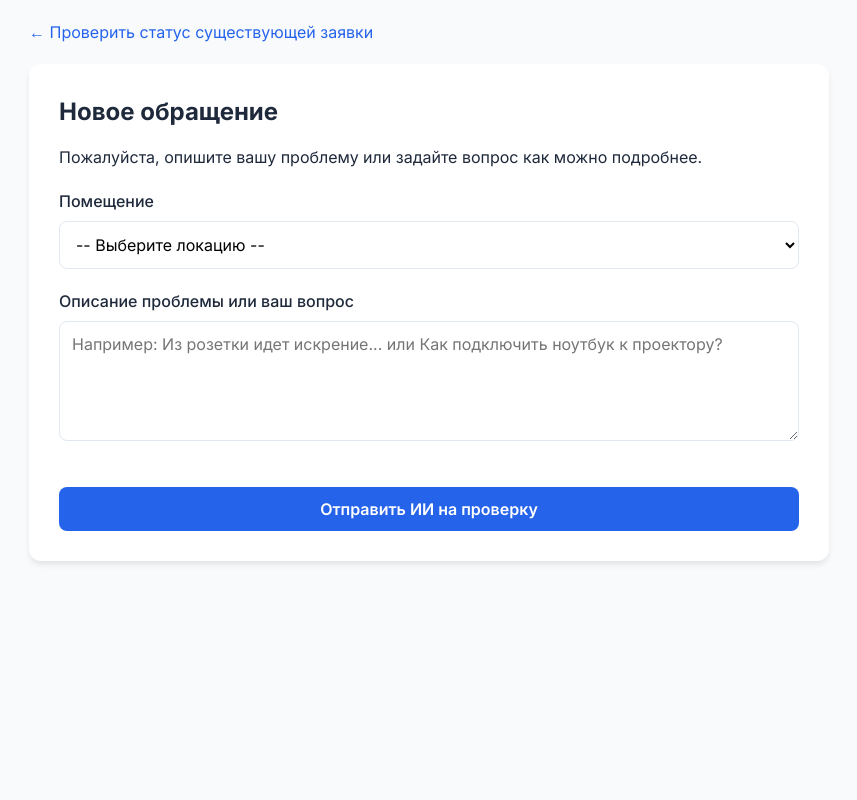
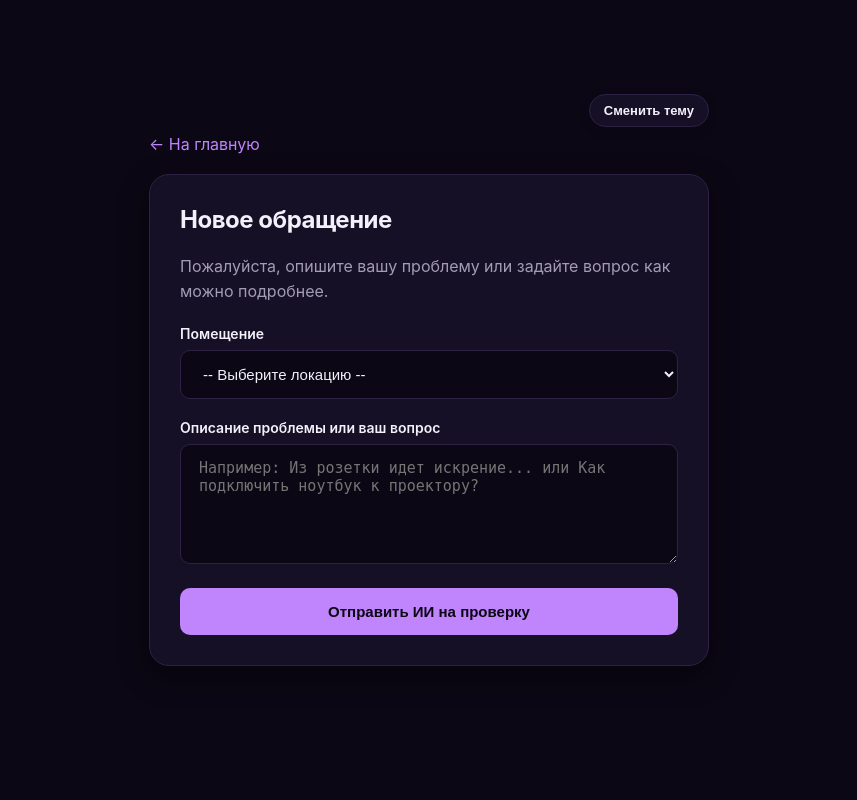
Before and after one commit to dasdiener/projectQQ, a Flask app: page /create in a window 1280 px wide. Shown: the whole page, without its empty margins (211-1068 px from the left). Run offline with Flask 3, Linux system fonts and the light colour scheme; data comes from the database, SQL or seed files in the repository.

Commit message:
ytrjnjhsq abrc html +darktheme фронтер меня ненавидит

```diff
--- a/static/css/style.css
+++ b/static/css/style.css
@@ -1,176 +1,261 @@
-/* static/css/style.css */
-@import url('https://fonts.googleapis.com/css2?family=Inter:wght@400;500;600;700&display=swap');
+/* Палитра Cyber Orchid: Фиолетовые акценты и две темы */
+:root {
+    /* Темная тема (по умолчанию) */
+    --bg-main: #0b0714;
+    --bg-card: #161026;
+    --border: #2d2244;
+    --text-main: #f3f0fa;
+    --text-muted: #a39cb5;
 
-:root {
-    --primary: #2563eb;
-    --primary-hover: #1d4ed8;
-    --bg-color: #f8fafc;
-    --surface: #ffffff;
-    --text-main: #1e293b;
-    --text-muted: #64748b;
-    --border: #e2e8f0;
-    --danger-bg: #fef2f2;
-    --danger-border: #f87171;
-    --danger-text: #991b1b;
-    --info-bg: #eff6ff;
-    --info-border: #60a5fa;
-    --info-text: #1e40af;
-    --warning-bg: #fffbeb;
-    --warning-border: #fbbf24;
-    --warning-text: #92400e;
-    --success: #10b981;
+    /* Акцентные фиолетовые цвета */
+    --primary: #c084fc;
+    --primary-hover: #a855f7;
+    --primary-glow: rgba(192, 132, 252, 0.15);
+
+    /* Статусные цвета */
+    --success: #34d399;
+    --danger: #f87171;
+    --warning: #fbbf24;
+
+    --transition: all 0.3s cubic-bezier(0.4, 0, 0.2, 1);
 }
 
-* {
-    box-sizing: border-box;
-    margin: 0;
-    padding: 0;
-    font-family: 'Inter', sans-serif;
+/* Переключатель на светлую тему через класс light-theme */
+body.light-theme {
+    --bg-main: #f8f6fc;
+    --bg-card: #ffffff;
+    --border: #e2daeb;
+    --text-main: #251b35;
+    --text-muted: #6e647e;
+
+    --primary: #9333ea;
+    --primary-hover: #7e22ce;
+    --primary-glow: rgba(147, 51, 234, 0.1);
+
+    --success: #059669;
+    --danger: #dc2626;
+    --warning: #d97706;
 }
 
 body {
-    background-color: var(--bg-color);
+    background-color: var(--bg-main);
     color: var(--text-main);
-    line-height: 1.5;
-    padding: 20px;
+    font-family: -apple-system, BlinkMacSystemFont, "Segoe UI", Roboto, sans-serif;
+    margin: 0;
+    padding: 0;
     display: flex;
     justify-content: center;
+    align-items: center;
+    min-height: 100vh;
+    transition: background-color 0.3s ease, color 0.3s ease;
 }
 
 .container {
     width: 100%;
-    max-width: 800px;
-    margin: 0 auto;
+    max-width: 600px;
+    padding: 20px;
+    box-sizing: border-box;
+    position: relative;
 }
 
-/* Типографика */
-h1, h2, h3 { color: var(--text-main); margin-bottom: 15px; }
-p { color: var(--text-muted); margin-bottom: 15px; }
+/* Кнопка переключения темы в углу экрана */
+.theme-toggle-btn {
+    position: absolute;
+    top: -20px;
+    right: 20px;
+    background: var(--bg-card);
+    border: 1px solid var(--border);
+    color: var(--text-main);
+    padding: 8px 14px;
+    border-radius: 20px;
+    font-size: 13px;
+    font-weight: 600;
+    cursor: pointer;
+    box-shadow: 0 4px 12px rgba(0, 0, 0, 0.1);
+    transition: var(--transition);
+}
 
-/* Кнопки */
+.theme-toggle-btn:hover {
+    border-color: var(--primary);
+    box-shadow: 0 0 10px var(--primary-glow);
+}
+
+.status-card, .ai-block, .hero {
+    background: var(--bg-card);
+    border: 1px solid var(--border);
+    border-radius: 20px;
+    padding: 30px;
+    box-shadow: 0 10px 30px rgba(0, 0, 0, 0.05);
+    transition: var(--transition);
+}
+
+body:not(.light-theme) .status-card,
+body:not(.light-theme) .ai-block,
+body:not(.light-theme) .hero {
+    box-shadow: 0 10px 30px rgba(0, 0, 0, 0.4);
+}
+
+.status-card:hover {
+    border-color: var(--primary);
+    box-shadow: 0 15px 35px var(--primary-glow) !important;
+}
+
+h1, h2, h3 {
+    margin-top: 0;
+    font-weight: 700;
+    letter-spacing: -0.02em;
+}
+
+p {
+    color: var(--text-muted);
+    line-height: 1.6;
+}
+
+.form-group {
+    margin-bottom: 20px;
+}
+
+label {
+    display: block;
+    margin-bottom: 8px;
+    font-size: 14px;
+    font-weight: 600;
+}
+
+input[type="text"], select, textarea {
+    width: 100%;
+    padding: 14px 18px;
+    background: var(--bg-main);
+    border: 1px solid var(--border);
+    border-radius: 10px;
+    color: var(--text-main);
+    font-size: 15px;
+    box-sizing: border-box;
+    transition: var(--transition);
+}
+
+input[type="text"]:focus, select:focus, textarea:focus {
+    outline: none;
+    border-color: var(--primary);
+    box-shadow: 0 0 0 4px var(--primary-glow);
+}
+
+textarea {
+    min-height: 120px;
+    resize: vertical;
+}
+
 .btn {
     display: inline-flex;
     align-items: center;
     justify-content: center;
-    padding: 12px 24px;
-    border-radius: 8px;
+    padding: 14px 28px;
+    font-size: 15px;
     font-weight: 600;
+    border-radius: 10px;
+    cursor: pointer;
+    border: 1px solid transparent;
+    transition: var(--transition);
     text-decoration: none;
-    cursor: pointer;
-    border: none;
-    transition: all 0.2s ease;
-    font-size: 16px;
 }
 
-.btn-primary { background: var(--primary); color: white; }
-.btn-primary:hover { background: var(--primary-hover); }
-.btn-outline { background: transparent; border: 1px solid var(--border); color: var(--text-main); }
-.btn-outline:hover { background: var(--bg-color); }
-.btn-success { background: var(--success); color: white; }
-.btn-success:hover { filter: brightness(0.9); }
-.btn-block { width: 100%; }
+.btn-primary {
+    background: var(--primary);
+    color: var(--bg-main);
+}
 
-/* Главная страница */
-.hero {
-    text-align: center;
-    padding: 40px 20px;
-    background: var(--surface);
-    border-radius: 16px;
-    box-shadow: 0 4px 6px -1px rgb(0 0 0 / 0.1);
+.btn-primary:hover {
+    background: var(--primary-hover);
+    transform: translateY(-1px);
 }
-.hero h1 { font-size: 32px; margin-bottom: 10px; }
-.hero p { font-size: 18px; margin-bottom: 30px; }
-.hero-buttons {
+
+.btn-outline {
+    background: transparent;
+    border-color: var(--border);
+    color: var(--text-main);
+}
+
+.btn-outline:hover {
+    background: rgba(192, 132, 252, 0.08);
+    border-color: var(--primary);
+}
+
+.btn-success {
+    background: var(--success);
+    color: var(--bg-main);
+}
+
+.btn-success:hover {
+    opacity: 0.9;
+    transform: translateY(-1px);
+}
+
+.btn-block {
     display: flex;
-    flex-direction: column;
-    gap: 15px;
+    width: 100%;
 }
-.hero-buttons .btn { padding: 16px; font-size: 18px; }
 
-/* Формы */
-.form-group { margin-bottom: 20px; }
-label {
-    display: block;
-    margin-bottom: 8px;
-    font-weight: 500;
+.ai-block {
+    margin-top: 20px;
+    position: relative;
+    overflow: hidden;
 }
-select, textarea, input[type="text"] {
-    width: 100%;
-    padding: 12px;
+
+.ai-block::before {
+    content: '';
+    position: absolute;
+    top: 0;
+    left: 0;
+    width: 5px;
+    height: 100%;
+}
+
+.block-danger { border-color: rgba(248, 113, 113, 0.2); }
+.block-danger::before { background: var(--danger); }
+.block-danger h3 { color: var(--danger); }
+
+.block-info { border-color: rgba(192, 132, 252, 0.2); }
+.block-info::before { background: var(--primary); }
+.block-info h3 { color: var(--primary); }
+
+.block-warning { border-color: rgba(251, 191, 36, 0.2); }
+.block-warning::before { background: var(--warning); }
+.block-warning h3 { color: var(--warning); }
+
+/* Стилизация таблицы админки */
+.table-container {
+    overflow-x: auto;
+    border-radius: 14px;
     border: 1px solid var(--border);
-    border-radius: 8px;
-    font-size: 16px;
-    background: var(--surface);
-    transition: border-color 0.2s;
 }
-select:focus, textarea:focus, input[type="text"]:focus {
-    outline: none;
-    border-color: var(--primary);
-    box-shadow: 0 0 0 3px rgba(37, 99, 235, 0.1);
-}
-textarea { resize: vertical; min-height: 120px; }
 
-/* Блоки ИИ */
-.ai-block {
-    padding: 24px;
-    border-radius: 12px;
-    margin-bottom: 20px;
-    border-left: 6px solid;
-    background: var(--surface);
-    box-shadow: 0 2px 4px rgb(0 0 0 / 0.05);
-}
-.ai-block h3 { margin-bottom: 10px; }
-.ai-block p { margin-bottom: 20px; color: inherit; }
-
-.block-danger { background: var(--danger-bg); border-color: var(--danger-border); color: var(--danger-text); }
-.block-info { background: var(--info-bg); border-color: var(--info-border); color: var(--info-text); }
-.block-warning { background: var(--warning-bg); border-color: var(--warning-border); color: var(--warning-text); }
-
-/* Панель сотрудника (Таблица) */
-.table-container {
-    background: var(--surface);
-    border-radius: 12px;
-    box-shadow: 0 4px 6px -1px rgb(0 0 0 / 0.1);
-    overflow-x: auto;
-}
 table {
     width: 100%;
     border-collapse: collapse;
     text-align: left;
+    background: var(--bg-card);
 }
+
 th, td {
     padding: 16px;
     border-bottom: 1px solid var(--border);
 }
+
 th {
-    background-color: var(--bg-color);
+    background: rgba(0, 0, 0, 0.15);
     font-weight: 600;
+    font-size: 14px;
     color: var(--text-muted);
-    text-transform: uppercase;
-    font-size: 14px;
-}
-tr:last-child td { border-bottom: none; }
-.status-select {
-    padding: 8px;
-    border-radius: 6px;
-    border: 1px solid var(--border);
-    font-size: 14px;
-    width: auto;
 }
 
-/* Карточка статуса */
-.status-card {
-    background: var(--surface);
-    padding: 30px;
-    border-radius: 12px;
-    box-shadow: 0 4px 6px -1px rgb(0 0 0 / 0.1);
-    margin-top: 20px;
+body.light-theme th {
+    background: rgba(0, 0, 0, 0.03);
 }
-.status-card h3 { border-bottom: 1px solid var(--border); padding-bottom: 10px; margin-bottom: 15px; }
-.status-card p { margin-bottom: 10px; color: var(--text-main); }
-.status-card strong { color: var(--text-muted); font-weight: 500; margin-right: 5px; }
 
-/* Утилиты */
-.mt-4 { margin-top: 20px; }
-.text-center { text-align: center; }
-.hidden { display: none; }
+tr:last-child td {
+    border-bottom: none;
+}
+
+tr:hover td {
+    background: rgba(192, 132, 252, 0.02);
+}
--- a/templates/create.html
+++ b/templates/create.html
@@ -8,26 +8,24 @@
 </head>
 <body>
     <div class="container">
+        <button class="theme-toggle-btn" id="themeToggle">Сменить тему</button>
+
         <div style="margin-bottom: 20px;">
-            <!-- Ссылка ведет на главную или на роут проверки статуса -->
-            <a href="{{ url_for('check_status') }}" style="color: var(--primary); text-decoration: none;">&larr; Проверить статус существующей заявки</a>
+            <a href="/" style="color: var(--primary); text-decoration: none;">&larr; На главную</a>
         </div>
 
         <div class="status-card">
             <h2>Новое обращение</h2>
             <p>Пожалуйста, опишите вашу проблему или задайте вопрос как можно подробнее.</p>
 
-            <!-- Форма отправляет POST запрос на роут обработки ввода /create -->
             <form action="/create" method="POST" style="margin-top: 20px;">
                 <div class="form-group">
                     <label for="location">Помещение</label>
                     <select name="location_id" id="location" required>
-                        <!-- Если комната передана через QR, выводим её как единственную и выбранную -->
                         {% if active_location %}
                             <option value="{{ active_location.id }}" selected>Кабинет {{ active_location.room }} ({{ active_location.building }})</option>
                         {% else %}
                             <option value="" disabled selected>-- Выберите локацию --</option>
-                            <!-- Динамический список локаций, если открыли общую форму без QR -->
                             {% if locations %}
                                 {% for loc in locations %}
                                     <option value="{{ loc.id }}">Кабинет {{ loc.room }} ({{ loc.building }})</option>
@@ -43,7 +41,6 @@
 
                 <div class="form-group">
                     <label for="user_text">Описание проблемы или ваш вопрос</label>
-                    <!-- Переменная name изменена на user_text, чтобы совпадать с логикой приема роута -->
                     <textarea name="user_text" id="user_text" placeholder="Например: Из розетки идет искрение... или Как подключить ноутбук к проектору?" required></textarea>
                 </div>
 
@@ -51,5 +48,13 @@
             </form>
         </div>
     </div>
+
+    <script>
+        if (localStorage.getItem('theme') === 'light') document.body.classList.add('light-theme');
+        document.getElementById('themeToggle').addEventListener('click', () => {
+            document.body.classList.toggle('light-theme');
+            localStorage.setItem('theme', document.body.classList.contains('light-theme') ? 'light' : 'dark');
+        });
+    </script>
 </body>
 </html>
```
Also changed, not shown: templates/admin.html (+12 -18 lines), templates/ai_result.html (+28 -15 lines), templates/check_status.html (+13 -17 lines), templates/index.html (+27 -4 lines).
